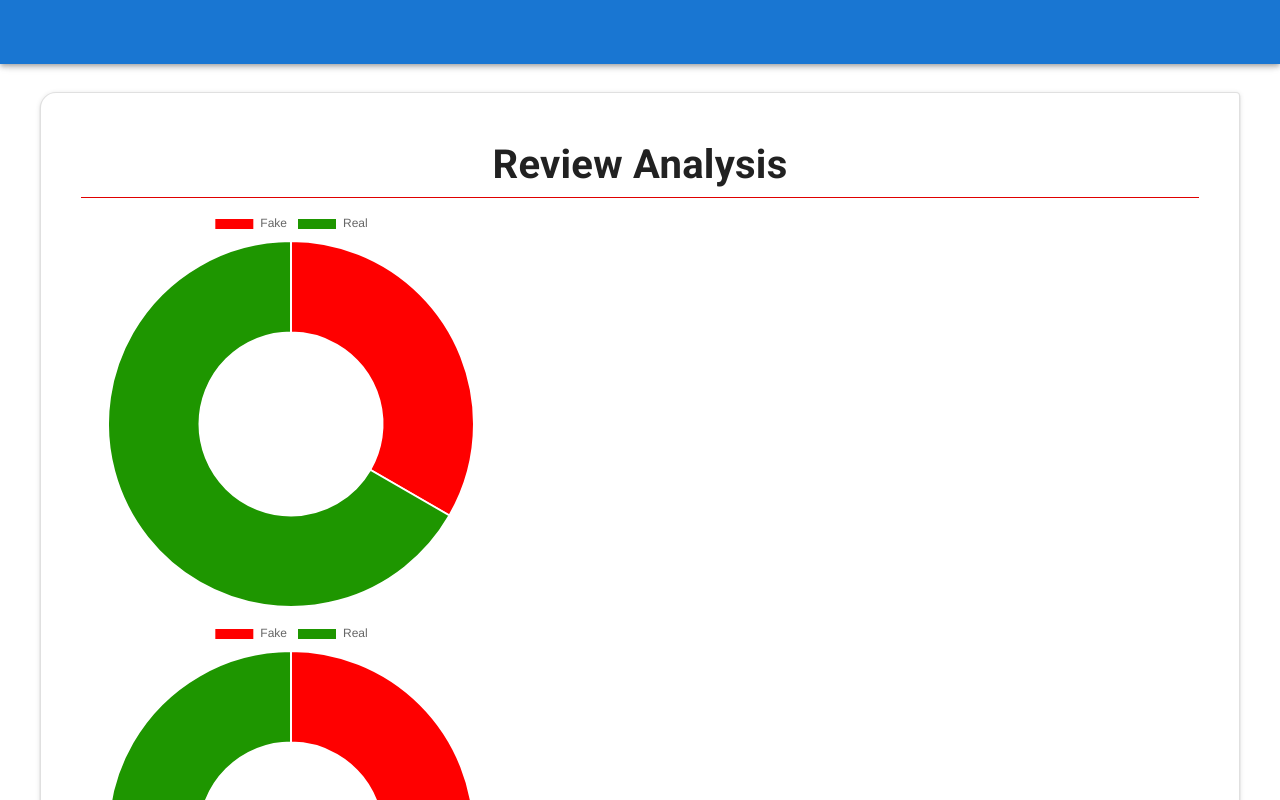
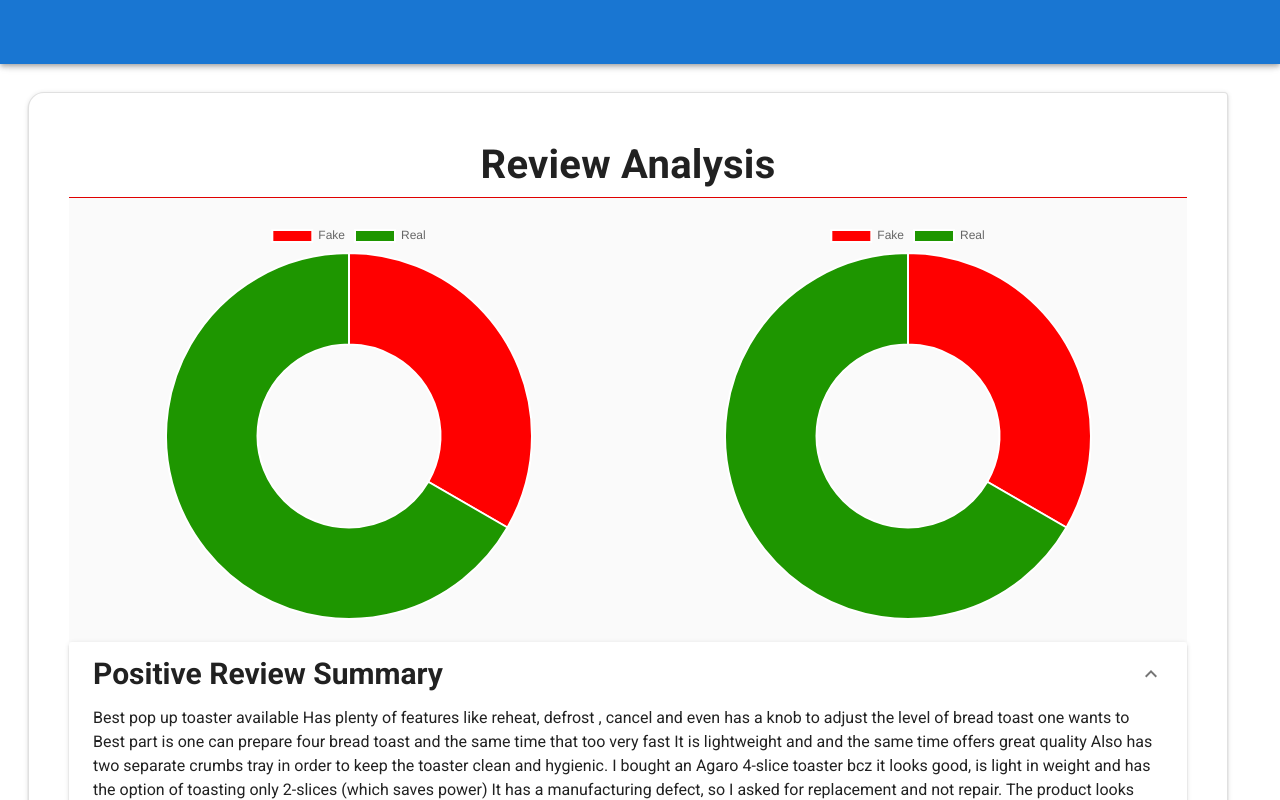
Before and after one commit to Monish-Raaj/fyp_ui, a Vue app: page / in a window 1280 px wide. Both pictures are taken after a click on the button "ANALYZE". Shown: the top 800 px of the page. Built offline with nearby package versions, Linux system fonts and the light colour scheme.

Commit message:
animation and grid alignment

```diff
--- a/package.json
+++ b/package.json
@@ -8,6 +8,7 @@
     "build": "vue-cli-service build"
   },
   "dependencies": {
+    "animate.css": "^4.1.1",
     "axios": "^0.25.0",
     "chart.js": "^2.9.4",
     "core-js": "^3.6.5",
--- a/src/App.vue
+++ b/src/App.vue
@@ -5,9 +5,15 @@
     </v-app-bar>
 
     <v-main>
-      <v-row>
-        <v-spacer></v-spacer>
-        <div v-if="!responseData">
+      <v-row
+        style="
+          display: flex;
+          justify-content: center;
+          align-items: center;
+          width: 100%;
+        "
+      >
+        <div v-if="!responseData" class="animate__animated animate__zoomInUp">
           <v-card
             elevation="2"
             light
@@ -56,36 +62,33 @@
             <v-divider class="mx-4"></v-divider>
           </v-card>
         </div>
-        <div v-else>
-          <v-card
-            elevation="2"
-            light
-            outlined
-            shaped
-            max-width="1200"
-            min-width="1200"
-            class="pa-10 ma-10"
-          >
+        <div v-else class="animate__animated animate__backInDown">
+          <v-spacer></v-spacer>
+          <v-card elevation="2" light outlined shaped class="pa-10 ma-10">
             <v-card-title>
               <h1 class="text-center" style="width: 100%">Review Analysis</h1>
             </v-card-title>
             <v-divider color="red"></v-divider>
+            <v-container class="grey lighten-5">
+              <v-row justify="center">
+                <v-col cols="12" md="6" class="d-flex justify-center">
                   <div class="small">
                     <pie-chart
                       :data="chartData1"
                       :options="chartOptions"
-                width="100px"
-                height="100px"
                     ></pie-chart>
                   </div>
+                </v-col>
+                <v-col cols="12" md="6" class="d-flex justify-center">
                   <div class="small">
                     <pie-chart
                       :data="chartData2"
                       :options="chartOptions"
-                width="100px"
-                height="100px"
                     ></pie-chart>
                   </div>
+                </v-col>
+              </v-row>
+            </v-container>
             <v-expansion-panels multiple v-model="panel">
               <v-expansion-panel>
                 <v-expansion-panel-header>
@@ -110,17 +113,19 @@
                 <v-expansion-panel-content>
                   <v-chip
                     class="ma-2"
-                    v-for="(feature,index) in Object.keys(responseData.featureSummary)"
+                    v-for="(feature, index) in Object.keys(
+                      responseData.featureSummary
+                    )"
                     :key="index"
                   >
-                  {{feature}}
+                    {{ feature }}
                   </v-chip>
                 </v-expansion-panel-content>
               </v-expansion-panel>
             </v-expansion-panels>
           </v-card>
+          <v-spacer></v-spacer>
         </div>
-        <v-spacer></v-spacer>
       </v-row>
     </v-main>
   </v-app>
@@ -150,7 +155,7 @@ export default {
     },
     chartData1: require("./chart1Init.json"),
     chartData2: require("./chart1Init.json"),
-    panel: [0,1,2],
+    panel: [0, 1, 2],
   }),
   methods: {
     async submit() {
--- a/src/main.js
+++ b/src/main.js
@@ -1,17 +1,19 @@
-import Vue from 'vue'
-import App from './App.vue'
-import vuetify from './plugins/vuetify'
+import Vue from "vue";
+import App from "./App.vue";
 
-Vue.config.productionTip = false
+import "animate.css/animate.min.css";
+import vuetify from "./plugins/vuetify";
 
-import axios from 'axios'
+Vue.config.productionTip = false;
 
-Vue.prototype.$http=axios.create({
-  baseURL:'http://localhost:5000',
-  timeout: -1
-})
+import axios from "axios";
+
+Vue.prototype.$http = axios.create({
+  baseURL: "http://localhost:5000",
+  timeout: -1,
+});
 
 new Vue({
   vuetify,
-  render: h => h(App)
-}).$mount('#app')
+  render: (h) => h(App),
+}).$mount("#app");
```
Also changed, not shown: 1 other file (tests, documents, lock files or other folders). Lines whose indentation alone changed are shown as unchanged.
